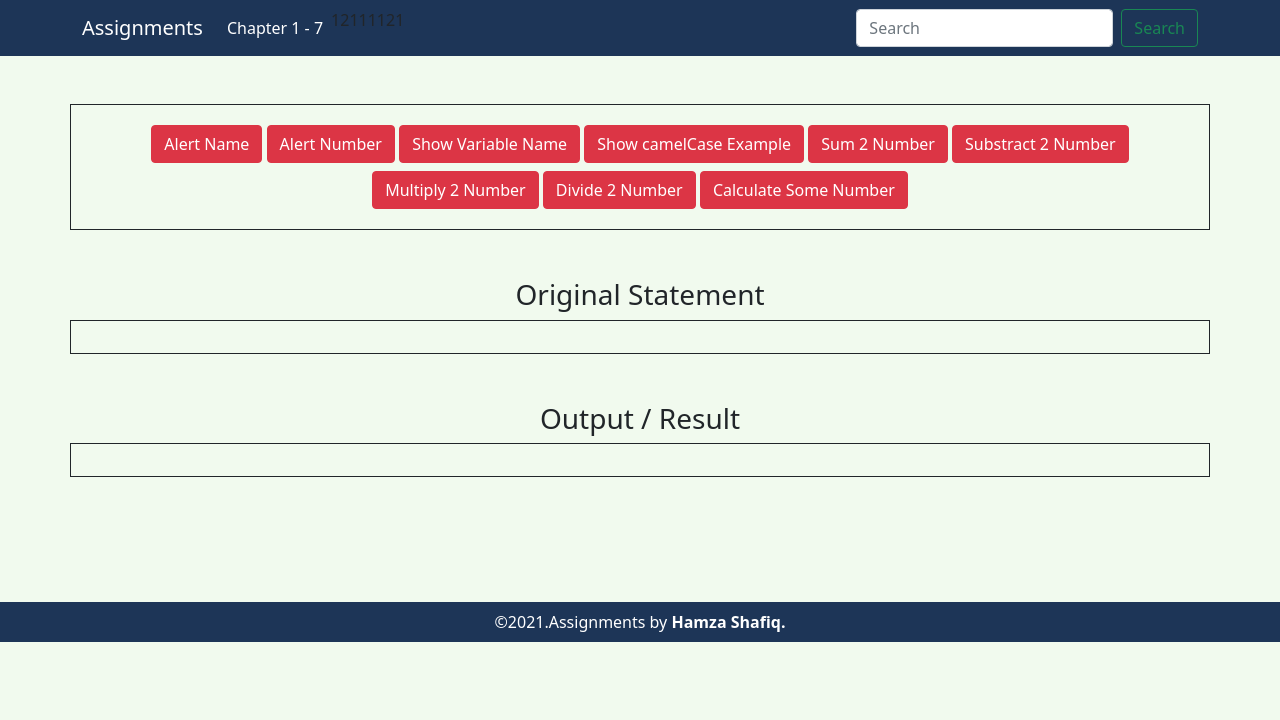
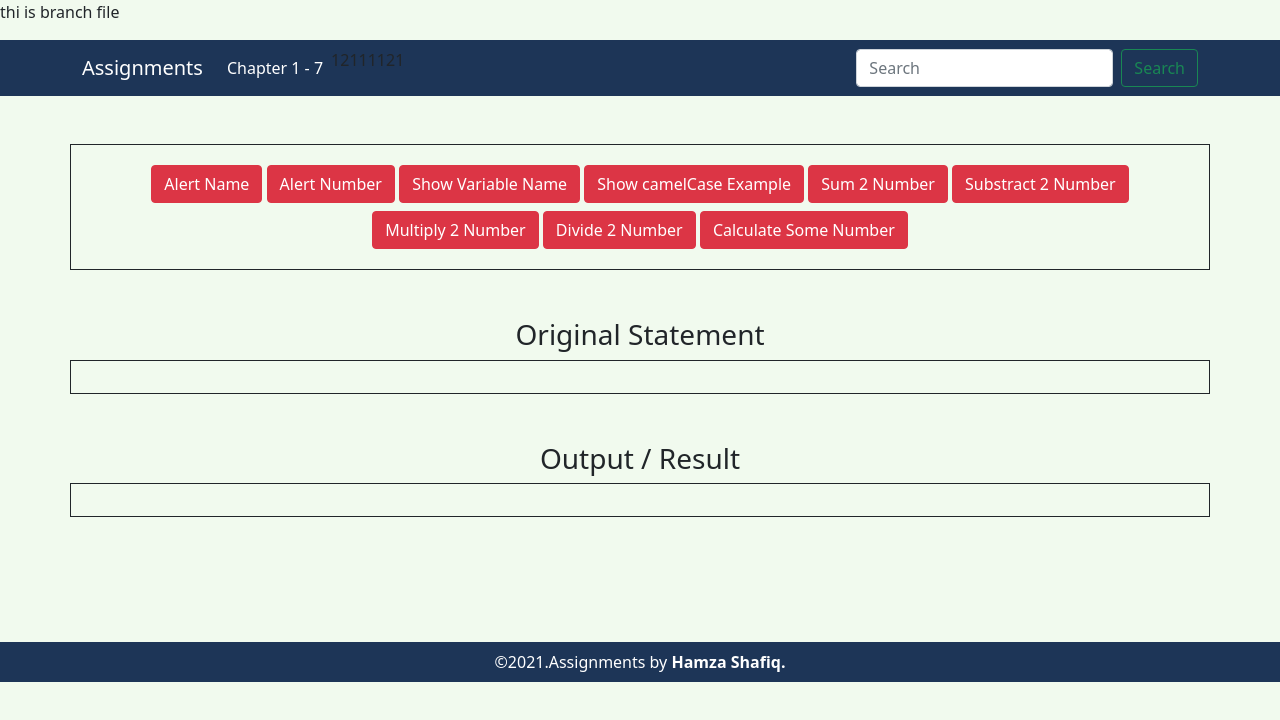
Before and after one commit to Hamzashahfiq/Hallo-W, a plain HTML site: page index.html in a window 1280 px wide. Drawn offline with nearby package versions, Linux system fonts and the light colour scheme.

Commit message:
this is branch file

```diff
--- a/index.html
+++ b/index.html
@@ -10,6 +10,8 @@
     <title>Assignment1 JS</title>
 </head>
 <body>
+   <p> thi is branch file</p>
+
     <nav class="navbar navbar-expand-lg navbar-light">
         <div class="container">
           <a class="navbar-brand text-white">Assignments</a>
```
